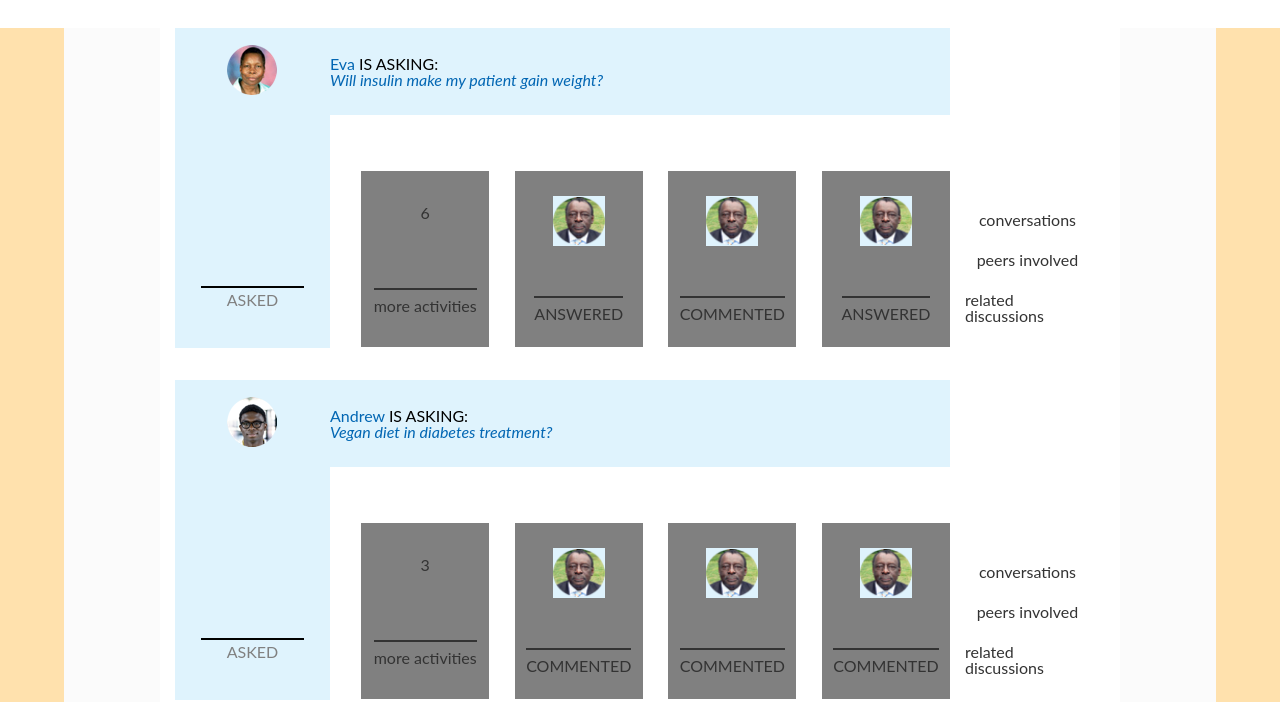
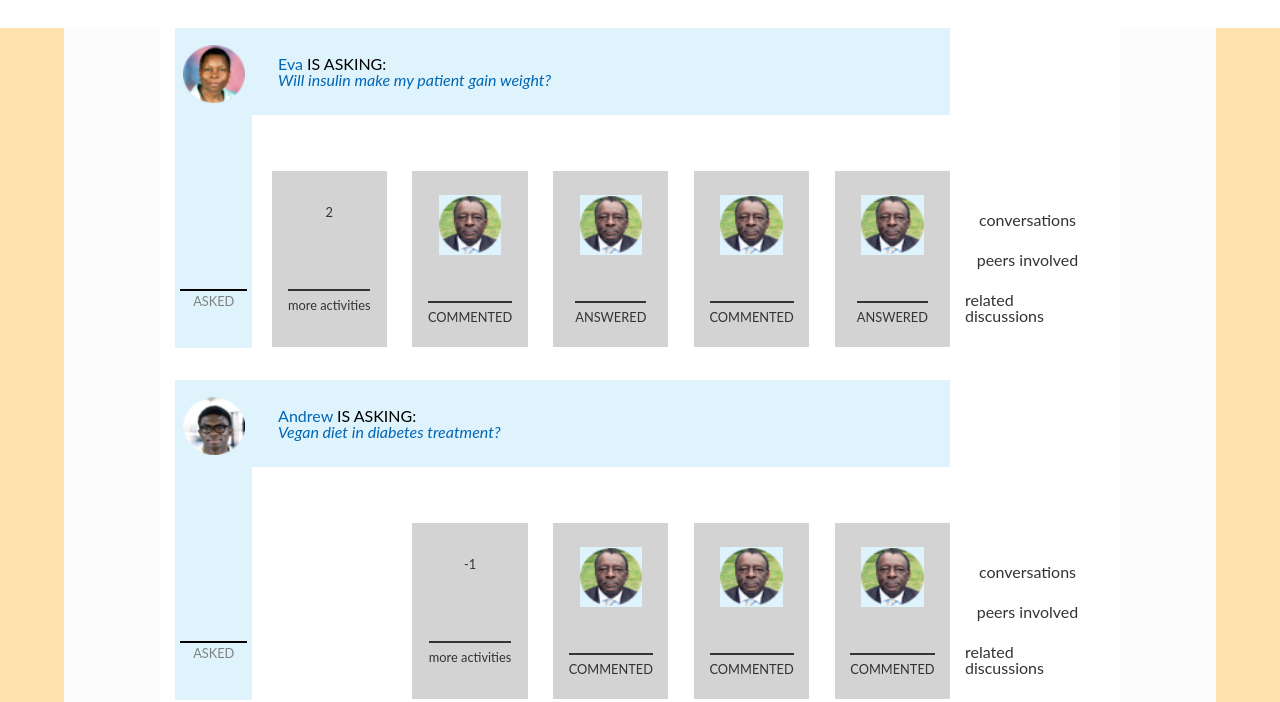
Before and after one commit to AlkanRena/zadanietestowe, a plain HTML site: page index.html in a window 1280 px wide. Shown: the part 132-834 px from the top of the page. Drawn offline with nearby package versions, Linux system fonts and the light colour scheme.

Commit message:
update UI

```diff
--- a/htmlDirectives/questionBoxResult.html
+++ b/htmlDirectives/questionBoxResult.html
@@ -1,18 +1,18 @@
 <div class="questionBox">
     <ul class="innerQuestionBox col-xs-10">
         <li class="centerQuestionBox" ng-repeat="question in questions">
-            <div class="col-xs-2 centerQuestionBoxLeft">
+            <div class="col-xs-1 centerQuestionBoxLeft">
             <div><img src="{{question.photo}}"></div>
                 <span>ASKED</span>
             </div>
-            <div class="col-xs-8 centerQuestionBoxMiddle">
+            <div class="col-xs-9 centerQuestionBoxMiddle">
                 <div class="centerQuestionBoxMiddleTop">
                     <span>{{question.name}}<span> IS ASKING:</span></span>
                     <span class="itallic">{{question.askedQuestion}}</span>
                 </div>
                 <div class="centerQuestionBoxMiddleBottom">
                     <ul>
-                        <li ng-repeat="CandM in CommentAndAnswear |filter: question.id | limitTo:3">
+                        <li ng-repeat="CandM in CommentAndAnswear |filter: question.id | limitTo:4">
                             <div class="answearPost">
                                 <img src="{{CandM.photo}}">
                                 <div>{{CandM.type}}</div>
@@ -20,7 +20,7 @@
                         </li>
                         <li>
                             <div class="answearPost">
-                                <div class="alignCenterLenght">{{(CommentAndAnswear |filter: question.id).length}}</div>
+                                <div class="alignCenterLenght">{{(CommentAndAnswear |filter: question.id).length -4}}</div>
                                 <div>
                                     <span>more activities</span>
                                 </div>
--- a/scripts/app.js
+++ b/scripts/app.js
@@ -1,7 +1,7 @@
 
 var questionApp = angular.module('questionApp', []);
 
-questionApp.controller('QuestionController', function QuestionListController($scope) {
+questionApp.controller('QuestionController', function QuestionListController($scope, $http) {
     $scope.questions = [
         {
             name: 'Eva',
@@ -20,6 +20,8 @@ questionApp.controller('QuestionController', function QuestionListController($sc
             id: '3'
         }
     ];
+
+
     $scope.CommentAndAnswear = [
         {
             id: '1',
@@ -110,7 +112,7 @@ questionApp.controller('QuestionController', function QuestionListController($sc
             id: '3',
             photo: 'images/josephPhoto.png',
             type: 'COMMENTED'
-        },
+        }
     ]
 });
 
--- a/styles/questionBoxStyle.css
+++ b/styles/questionBoxStyle.css
@@ -15,17 +15,25 @@
     align-content: space-between;
     flex-wrap: wrap;
     background-color: #dff3fd;
+
+    font-size: 1vw;
 }
 
-.centerQuestionBoxLeft > div {
+.centerQuestionBoxLeft div {
     align-self: flex-start;
-    padding-top: 2vh;
+
+    margin: 2vh auto;
+}
+
+.centerQuestionBoxLeft  div img {
+    max-height: 7.5vh;
+    width: 7.8vh;
 }
 
 .centerQuestionBoxLeft > span {
     align-self: flex-end;
-    padding: 0.5vh 2vw 0vh 2vw;
-    margin-bottom: 5vh;
+    padding: 0.5vh 1vw 0 1vw;
+    margin: auto auto 5vh auto;
 
     color: grey;
 
@@ -42,7 +50,7 @@
     background-color: #dff3fd;
     height: 15vh;
     width: 100%;
-
+    padding-left: 2vw;
     color: #0266b3;
 
     display: flex;
@@ -67,6 +75,7 @@
 .centerQuestionBoxMiddleBottom > ul {
     display: flex;
     flex-flow: row-reverse;
+    font-size: 1vw;
 
 }
 
@@ -85,9 +94,9 @@
 
     margin: 7vh 0 0 2vw;
 
-    background-color: grey;
+    background-color: lightgrey;
     min-height: 22vh;
-    min-width: 10vw;
+    min-width: 9vw;
     display: flex;
     justify-content: space-around;
     flex-flow: column;
@@ -96,8 +105,8 @@
 
 .answearPost > img {
     padding: 1vh auto 10vh auto;
-    max-height: 50px;
-    width: 52px;
+    max-height: 7.5vh;
+    width: 7.8vh;
     align-self: center;
     font-size: 1em;
 }
```
